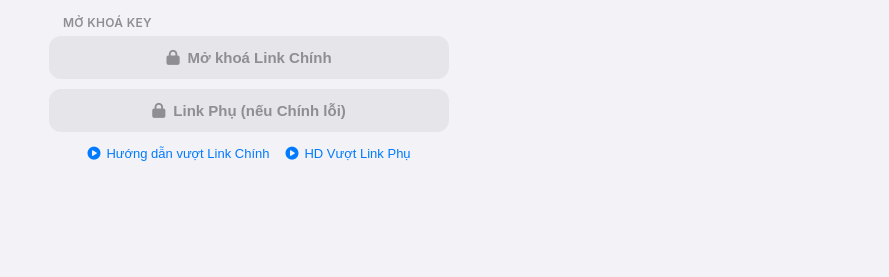
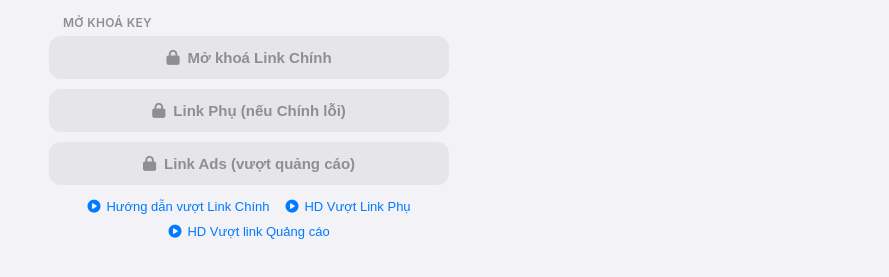
Before and after one commit to tumadammod/getkeygame, a plain HTML site: page pupgg.html in a window 1280 px wide. Shown: the part 341-618 px from the top of the page, without its empty margins (391-1280 px from the left). Drawn offline with Linux system fonts and the light colour scheme.

Commit message:
Update pupgg.html

```diff
--- a/pupgg.html
+++ b/pupgg.html
@@ -291,9 +291,9 @@
   <button class="btn-unlock style-tint pop-in delay-5" id="unlockBtn2" disabled onclick="goUnlock('backup')">
     <i class="fa-solid fa-lock" id="unlockIcon2"></i> Link Phụ (nếu Chính lỗi)
   </button>
-  <!-- <button class="btn-unlock style-ads pop-in delay-5" id="unlockBtn3" disabled onclick="goUnlock('ads')">
+   <button class="btn-unlock style-ads pop-in delay-5" id="unlockBtn3" disabled onclick="goUnlock('ads')">
     <i class="fa-solid fa-lock" id="unlockIcon3"></i> Link Ads (vượt quảng cáo)
-  </button>-->
+  </button>
 
   <div class="help-links pop-in delay-6">
     <button class="help-btn" onclick="openVideo(HD_VIDEOS.main)">
@@ -302,9 +302,9 @@
     <button class="help-btn" onclick="openVideo(HD_VIDEOS.backup)">
       <i class="fa-solid fa-circle-play"></i> HD Vượt Link Phụ
     </button>
-        <!-- <button class="help-btn help-btn-ads" onclick="openVideo(HD_VIDEOS.ads)">
+     <button class="help-btn help-btn-ads" onclick="openVideo(HD_VIDEOS.ads)">
       <i class="fa-solid fa-circle-play"></i> HD Vượt link Quảng cáo
-    </button> -->
+    </button>
   </div>
 
 </div>
```
